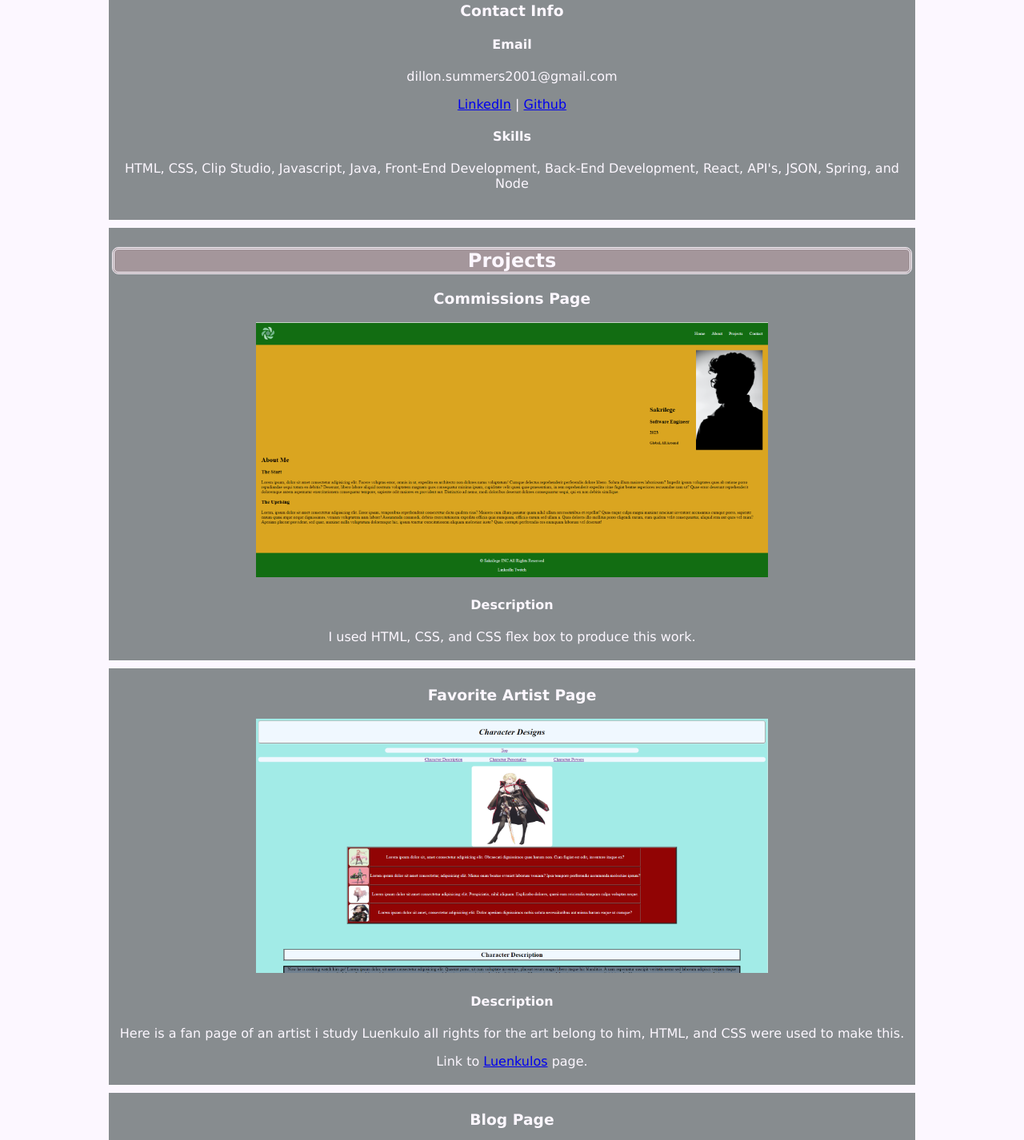
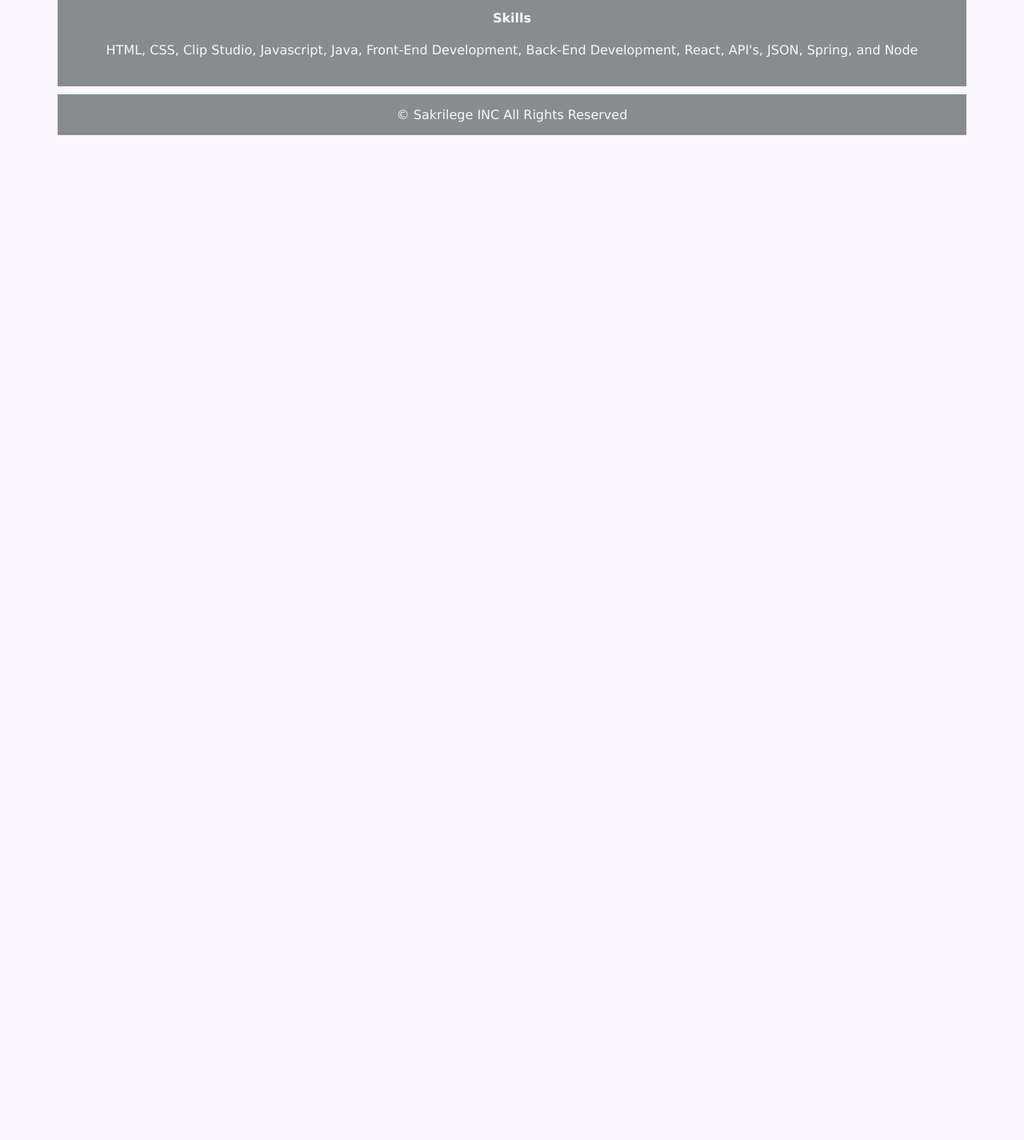
Before and after one commit to DSummers2001/DSummers2001.github.io, a plain HTML site: page Frontend/Pages/index.html in a window 1280 px wide. Shown: the part 514-1940 px from the top of the page at 80% size. After the commit the page ends 800 px from the top, so only its background shows below. Drawn offline with Linux system fonts and the light colour scheme.

Commit message:
Started on fixing up my portfolio.

```diff
--- a/index.html
+++ b/Frontend/Pages/index.html
@@ -7,17 +7,17 @@
     <!--Title-->
     <title>Dillon Summers</title>
     <!--style sheets-->
-    <link rel="stylesheet" href="style.css">
+    <link rel="stylesheet" href="/Frontend/style.css">
 </head>
 
 <body>
-    <div class="grid-container">
-        <div class="header">
+    <div class="grid-container-about">
+        <div class="header-about">
             <header>
                 <div class="nav-container">
                     <div class="nav-logo">
                         <a href="#title">
-                            <img src="assets\images\Logo.png" alt="Profile Logo">
+                            <img src="/Frontend/assets/images/Logo.png" alt="Profile Logo">
                         </a>
                     </div>
                     <div id="title">
@@ -38,7 +38,7 @@
         <div class="about-me" id="about-me">
             <section>
                 <p>
-                    <img src="assets\images\WIN_20231010_19_18_52_Pro.jpg" alt="Dillons Picture">
+                    <img src="/Frontend/assets/images/WIN_20231010_19_18_52_Pro.jpg" alt="Dillons Picture">
                 </p>
                 <h1>About Me</h1>
                 <article>
@@ -55,52 +55,15 @@
                         <h3>Contact Info</h3>
                         <h4>Email</h4>
                         <p>dillon.summers2001@gmail.com</p>
-                        <p><a href="https://www.linkedin.com/in/dillon-summers/">LinkedIn</a> | <a
-                                href="https://github.com/DSummers2001">Github</a></p>
+                        <p><a href="https://www.linkedin.com/in/dillon-summers/">LinkedIn</a> | <a href="https://github.com/DSummers2001">Github</a></p>
                         <h4>Skills</h4>
-                        <p>HTML, CSS, Clip Studio, Javascript, Java, Front-End Development, Back-End Development, React,
-                            API's, JSON, Spring, and Node</p>
+                        <p>HTML, CSS, Clip Studio, Javascript, Java, Front-End Development, Back-End Development, React, API's, JSON, Spring, and Node</p>
                     </div>
                 </article>
             </section>
         </div>
-        <!--Projects-->
-        <div class="commission" id="projects">
-            <article>
-                <h2>Projects</h2>
-                <h3>Commissions Page</h3>
-                <p>
-                    <img src="assets\images\CommissionsPage.png" alt="Picture of Project">
-                </p>
-                <h4>Description</h4>
-                <p>I used HTML, CSS, and CSS flex box to produce this work.</p>
-        </div>
-        </article>
-        <div class="artist" id="artist">
-            <article>
-                <h3>Favorite Artist Page</h3>
-                <p>
-                    <img src="assets\images\FavArtistPage.png" alt="Picture of Project">
-                </p>
-                <h4>Description</h4>
-                <p>Here is a fan page of an artist i study Luenkulo all rights for the art belong to him, HTML, and CSS
-                    were used to make this.</p>
-                <p>Link to <a href="https://myship.7-11.com.tw/general/detail/GM2308252935207">Luenkulos</a> page.</p>
-        </div>
-        </article>
-        <div class="blog" id="blog">
-            <article>
-                <h3>Blog Page</h3>
-                <p>
-                    <img src="assets\images\BlogPageD2.png" alt="Picture of Project">
-                </p>
-                <h4>Description</h4>
-                <p>I was still learning but HTML, CSS, and CSS grid were used to produce this.</p>
-        </div>
-        </article>
-        <!--footer-->
         <footer>
-            <div class="footer">
+            <div class="footer-about">
                 <p>&copy; Sakrilege INC All Rights Reserved</p>
             </div>
         </footer>
--- a/style.css
+++ b/Frontend/style.css
@@ -4,21 +4,18 @@ html {
 
 body{
     background-color: #FCF7FF;
-    padding-left: 10%;
-    padding-right: 10%;
+    padding-left: 5%;
+    padding-right: 5%;
 }
 
-.grid-container{
+.grid-container-about{
     display: grid;
     grid-template-columns: repeat(4, 1fr);
-    grid-template-rows: 0.1fr 0.8fr 0.7fr 0.7fr 0.7fr 0.1fr;
+    grid-template-rows: 0.1fr 0.8fr 0.1fr;
     gap: 10px;
     grid-template-areas:
     "header header header header"
     "about about about about"
-    "com com com com"
-    "art art art art"
-    "blog blog blog blog"
     "footer footer footer footer";
 }
 
@@ -27,7 +24,7 @@ body{
     margin-left: 25px;
 }
 
-.header{
+.header-about{
     grid-area: header;
     background-color: #878C8F;
 }
@@ -53,38 +50,7 @@ body{
     grid-area: about;
     background-color: #878C8F;
     padding: 20px;
-    text-align: center;
     color: #FCF7FF;
-}
-
-.commission{
-    grid-area: com;
-    background-color: #878C8F;
-    text-align: center;
-    color: #FCF7FF;
-    padding: 4px;
-}
-
-.commission h2{
-    background-color: #A4969B;
-    border-radius: 8px;
-    border-style: double;
-}
-
-.artist{
-    grid-area: art;
-    background-color: #878C8F;
-    text-align: center;
-    color: #FCF7FF;
-    padding: 4px;
-}
-
-.blog{
-    grid-area: blog;
-    background-color: #878C8F;
-    text-align: center;
-    color: #FCF7FF;
-    padding: 4px;
 }
 
 footer{
@@ -95,26 +61,23 @@ footer{
 }
 
 .about-me img {
-    width: 25vh;
+    float: left;
+    padding-right: 5px;
+    width: 20vh;
     border-radius: 60%;
     height: 20vh;
 }
 
+.contact-info {
+    text-align: center;
+}
+
 .about-me h1{
+    display: inline-block;
+    padding-left: 20%;
+    padding-right: 20%;
     border-radius: 8px;
     border-style: double;
     background-color: #A4969B;
     color: #FCF7FF;
 }
-
-.commission img {
-    width: 50vw;
-}
-
-.artist img {
-    width: 50vw;
-}
-
-.blog img {
-    width: 50vw;
-}
```
Also changed, not shown: Frontend/assets/images/Logo.png (renamed from assets/images/Logo.png), Frontend/assets/images/WIN_20231010_19_18_52_Pro.jpg (renamed from assets/images/WIN_20231010_19_18_52_Pro.jpg), assets/images/BlogPageD2.png (deleted), assets/images/CommissionsPage.png (deleted), assets/images/FavArtistPage.png (deleted).
